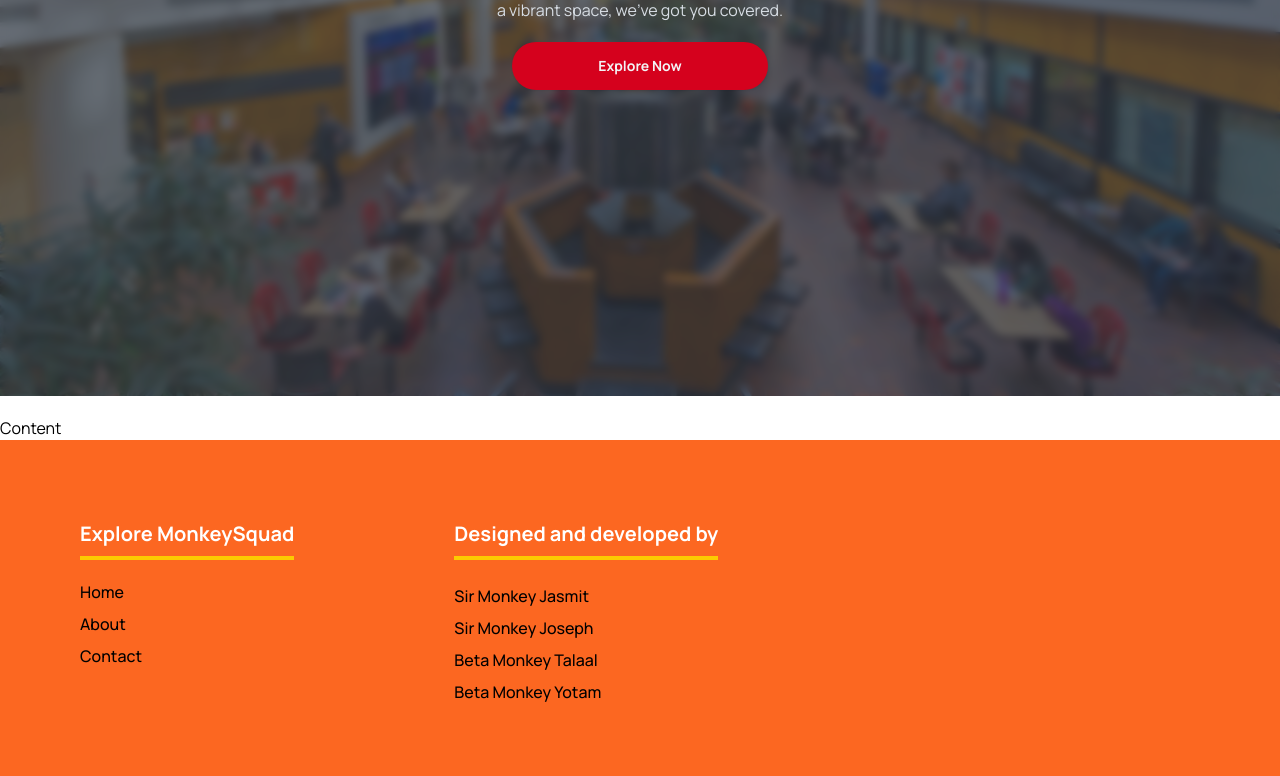
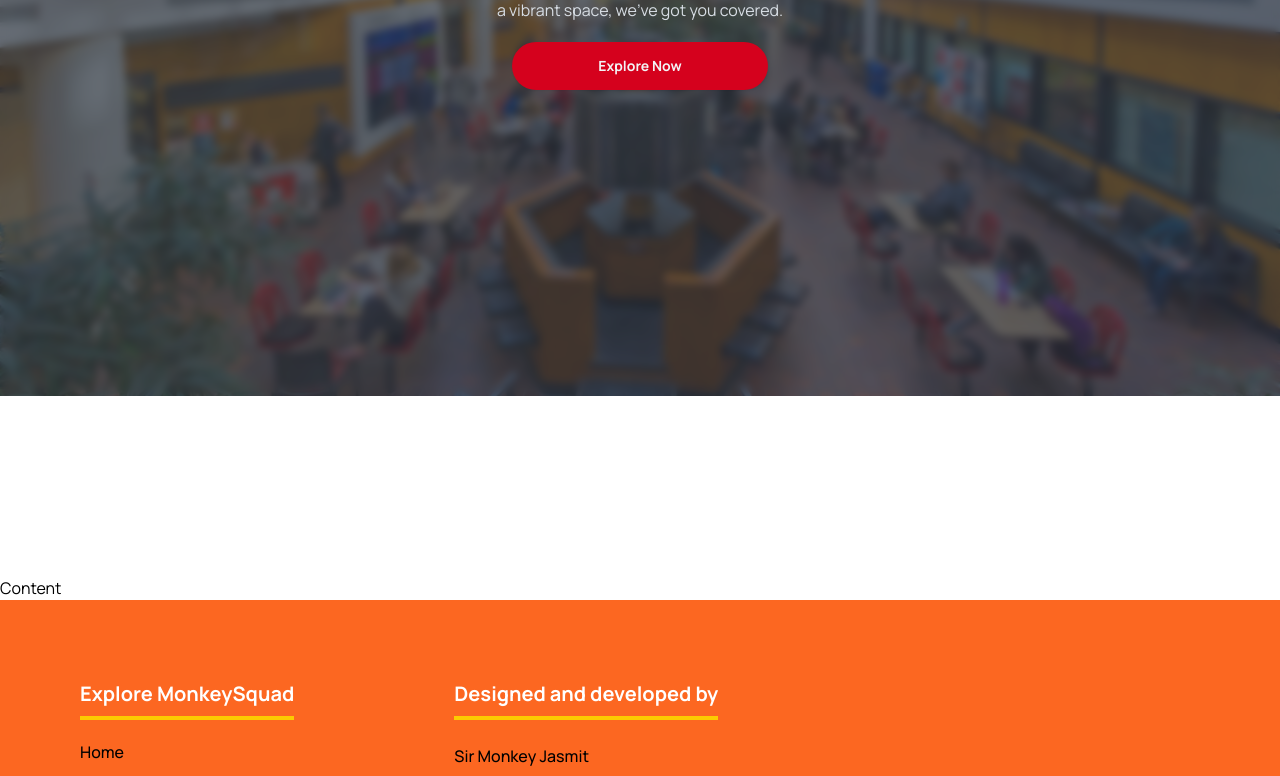
Before and after one commit to Jasmit22/ucalgaryFirstYear, a Next.js app: page /study-spots in a window 1280 px wide. Shown: the part 516-1292 px from the top of the page. Built offline with nearby package versions, Linux system fonts and the light colour scheme.

Commit message:
Add smooth scroll transition

```diff
--- a/src/app/layout.jsx
+++ b/src/app/layout.jsx
@@ -15,7 +15,7 @@ export const metadata = {
 
 export default function RootLayout({ children }) {
   return (
-    <html lang="en">
+    <html lang="en" className="scroll-smooth">
       <body className={`${manrope.className}`}>
         <Header />
         {children}
--- a/src/app/study-spots/page.jsx
+++ b/src/app/study-spots/page.jsx
@@ -1,3 +1,5 @@
+import Link from "next/link";
+
 export default function StudySpotsPage() {
   return (
     <div className="flex flex-col gap-5">
@@ -16,13 +18,16 @@ export default function StudySpotsPage() {
               place to focus, collaborate, and succeed. Whether you need a quiet
               corner or a vibrant space, we’ve got you covered.
             </p>
-            <button className="btn bg-ucalgaryRed text-gray-100 border-none hover:bg-red-800 btn-circle btn-wide mb-5 font-bold">
+            <Link
+              className="btn bg-ucalgaryRed text-gray-100 border-none hover:bg-red-800 btn-circle btn-wide mb-5 font-bold"
+              href="#content"
+            >
               Explore Now
-            </button>
+            </Link>
           </div>
         </div>
       </div>
-      <div>Content</div>
+      <div id="content" className="mt-40">Content</div>
     </div>
   );
 }
```
